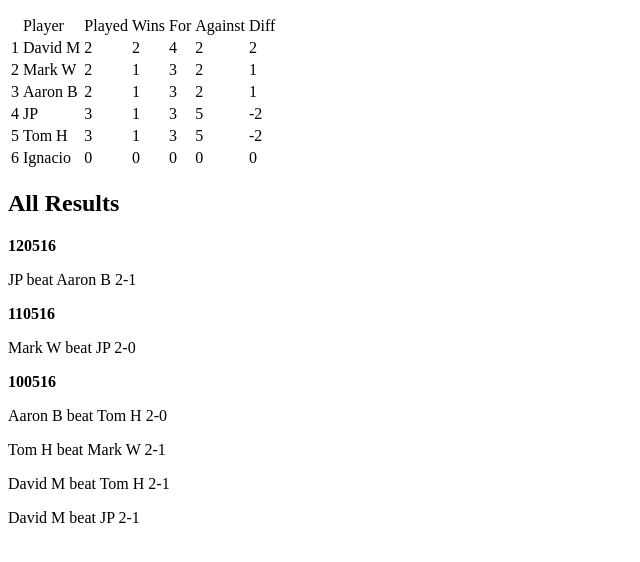
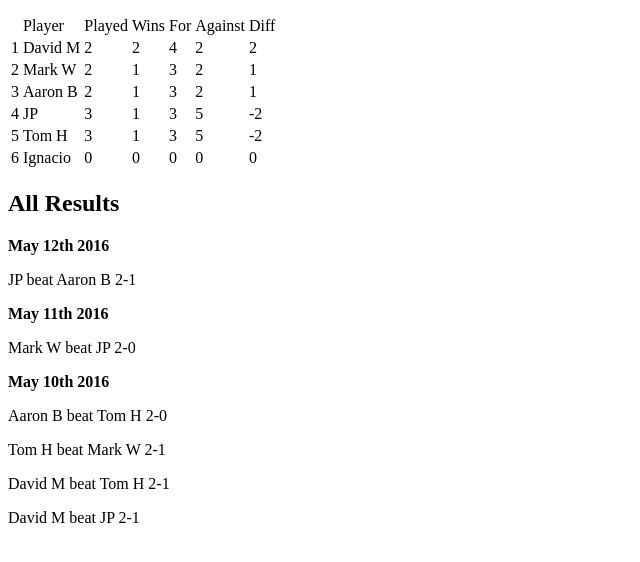
Before and after one commit to burt202/table-tennis-scoring, a plain HTML site: page test.html in a window 1280 px wide. Shown: the part 86-648 px from the top of the page, without its empty margins (0-640 px from the left). Drawn offline with Linux system fonts and the light colour scheme.

Commit message:
Update 2016-05-13T19:14:31.023Z

```diff
--- a/test.html
+++ b/test.html
@@ -87,17 +87,17 @@
       <h2>All Results</h2>
 
 
-          <p><strong>120516</strong></p>
+          <p><strong>May 12th 2016</strong></p>
 
             <p>JP beat Aaron B 2-1</p>
 
 
-          <p><strong>110516</strong></p>
+          <p><strong>May 11th 2016</strong></p>
 
             <p>Mark W beat JP 2-0</p>
 
 
-          <p><strong>100516</strong></p>
+          <p><strong>May 10th 2016</strong></p>
 
             <p>Aaron B beat Tom H 2-0</p>
 
```
